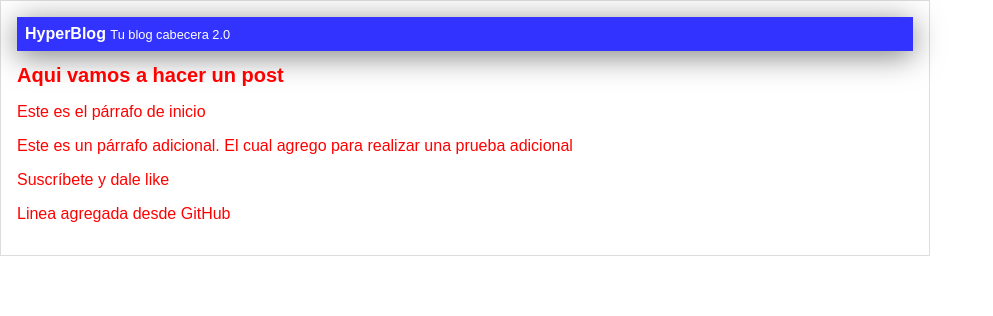
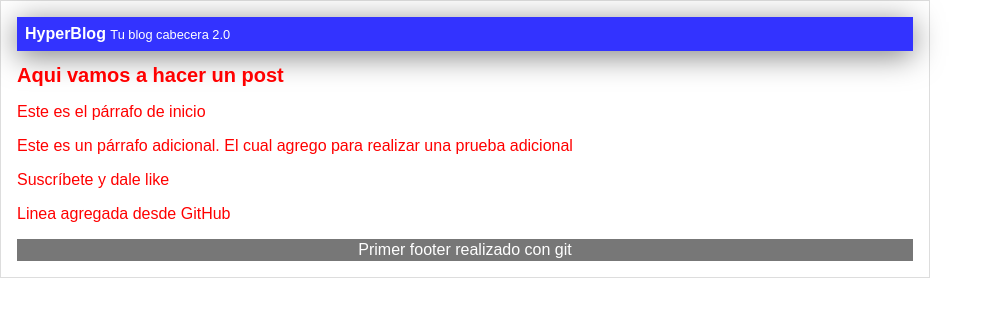
Before and after one commit to ossev/hyperblog, a plain HTML site: page index.html in a window 1280 px wide. Shown: the whole page, without its empty margins (0-993 px from the left). Drawn offline with Linux system fonts and the light colour scheme.

Commit message:
Footer terminado

```diff
--- a/css/styles.css
+++ b/css/styles.css
@@ -37,3 +37,10 @@ body {
 #post{
     padding: 0px;
 }
+
+#footer{
+    background: #777;
+    color: white;
+    text-align: center;
+    padding: 2px;
+}
--- a/index.html
+++ b/index.html
@@ -19,6 +19,9 @@
             <p>Suscríbete y dale like</p>
             <p>Linea agregada desde GitHub</p>
         </div>
+	<div id="footer">
+		Primer footer realizado con git
+	</div>
     </div>
 
 </body>
```
